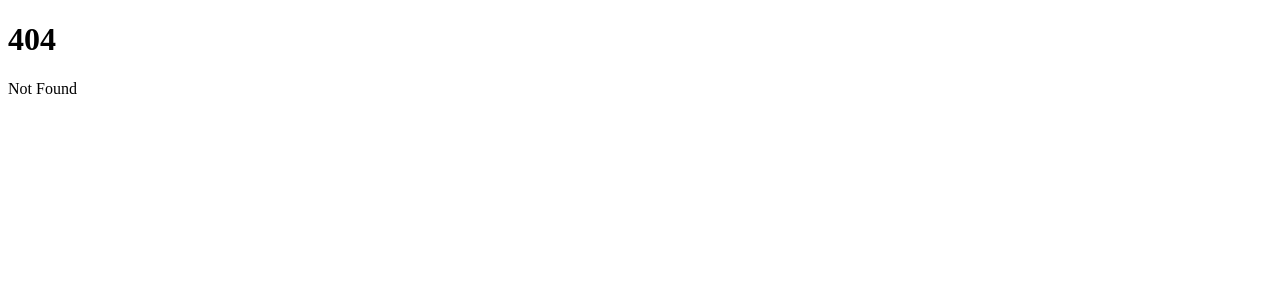
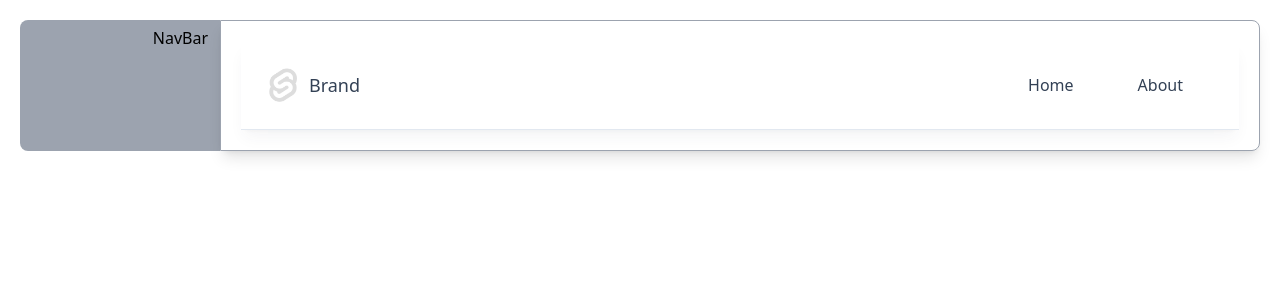
Before and after one commit to mustardamus/endre.chat, a SvelteKit app: page /playground/NavBar in a window 1280 px wide. Before the commit this address had no page. Shown: the top 300 px of the page. Built offline with nearby package versions, Linux system fonts and the light colour scheme.

Commit message:
added unocss, app and playground groups, layouts, NavBar component

```diff
--- a/package.json
+++ b/package.json
@@ -32,6 +32,7 @@
     "svelte-check": "^3.0.1",
     "tslib": "^2.4.1",
     "typescript": "^4.9.3",
+    "unocss": "^0.50.5",
     "vite": "^4.0.0",
     "vitest": "^0.25.3"
   }
--- /dev/null
+++ b/src/lib/components/NavBar.svelte
@@ -0,0 +1,167 @@
+<script>
+  import { page } from "$app/stores";
+
+  export let menuEntries = [
+    {
+      href: "/",
+      title: "Home",
+    },
+    {
+      href: "/about",
+      title: "About",
+    },
+  ];
+
+  let isMenuActive = false;
+
+  function onToggleMenu() {
+    isMenuActive = !isMenuActive;
+  }
+</script>
+
+<template lang="md"> could be preview </template>
+
+<header
+  class="
+    relative z-20 w-full border-b shadow-lg border-b-1 border-slate-200
+    bg-white/90 shadow-slate-700/5 after:absolute after:top-full after:left-0
+    after:z-10 after:block after:h-px after:w-full after:bg-slate-200
+    lg:border-slate-200 lg:backdrop-blur-sm lg:after:hidden
+  "
+>
+  <div
+    class="
+      relative mx-auto max-w-full px-6 lg:max-w-5xl xl:max-w-7xl
+      2xl:max-w-[96rem]
+    "
+  >
+    <nav
+      aria-label="main navigation"
+      class="
+        flex h-[5.5rem] items-stretch justify-between font-medium text-slate-700
+      "
+    >
+      <a
+        href="/"
+        aria-label="logo"
+        aria-current="page"
+        class="
+          flex items-center gap-2 py-3 text-lg whitespace-nowrap
+          focus:outline-none lg:flex-1
+        "
+      >
+        <img src="/favicon.png" class="w-9" alt="logo" />
+        Brand
+      </a>
+
+      <button
+        class={`
+          relative self-center order-10 visible block w-10 h-10 opacity-100
+          lg:hidden
+          ${
+            isMenuActive
+              ? `
+                visible opacity-100 [&_span:nth-child(1)]:w-6
+                [&_span:nth-child(1)]:translate-y-0
+                [&_span:nth-child(1)]:rotate-45
+                [&_span:nth-child(3)]:w-0 [&_span:nth-child(2)]:-rotate-45
+              `
+              : ""
+          }
+        `}
+        aria-expanded={isMenuActive ? "true" : "false"}
+        aria-label="Toggle menu"
+        on:click={onToggleMenu}
+      >
+        <div
+          class="
+            absolute w-6 transform -translate-x-1/2 -translate-y-1/2 top-1/2
+            left-1/2
+          "
+        >
+          <span
+            aria-hidden="true"
+            class="
+              absolute block h-0.5 w-9/12 -translate-y-2 transform rounded-full
+              bg-slate-900 transition-all duration-300
+            "
+          />
+          <span
+            aria-hidden="true"
+            class="
+              absolute block h-0.5 w-6 transform rounded-full bg-slate-900
+              transition duration-300
+            "
+          />
+          <span
+            aria-hidden="true"
+            class="
+              absolute block h-0.5 w-1/2 origin-top-left translate-y-2 transform
+              rounded-full bg-slate-900 transition-all duration-300
+            "
+          />
+        </div>
+      </button>
+
+      <ul
+        role="menubar"
+        aria-label="Select page"
+        class={`
+          absolute top-0 left-0 z-[-1] h-[28.5rem] w-full justify-center
+          overflow-hidden  overflow-y-auto overscroll-contain bg-white/90 px-8
+          pb-12 pt-24 font-medium transition-[opacity,visibility] duration-300
+          lg:visible lg:relative lg:top-0  lg:z-0 lg:flex lg:h-full lg:w-auto
+          lg:items-stretch lg:overflow-visible lg:bg-white/0 lg:px-0 lg:py-0
+          lg:pt-0 lg:opacity-100
+          ${
+            isMenuActive
+              ? "visible opacity-100 backdrop-blur-sm"
+              : "invisible opacity-0"
+          }
+        `}
+      >
+        {#each menuEntries as entry}
+          <li role="none" class="flex items-stretch">
+            <a
+              role="menuitem"
+              aria-haspopup="false"
+              tabindex="0"
+              class={`
+                flex items-center gap-2 py-4 transition-colors duration-300
+                hover:text-emerald-500 focus:bg-emerald-50 focus:outline-none
+                focus-visible:outline-none lg:px-8
+                ${entry.href === $page.url.pathname ? "text-emerald-500" : ""}
+              `}
+              href={entry.href}
+            >
+              <span>{entry.title}</span>
+            </a>
+          </li>
+        {/each}
+      </ul>
+
+      <!-- <div class="flex items-center px-6 ml-auto lg:ml-0 lg:p-0">
+
+        <a
+          href="#"
+          class="relative inline-flex items-center justify-center w-10 h-10 text-white rounded-full"
+        >
+          <img
+            src="https://i.pravatar.cc/40?img=35"
+            alt="user name"
+            title="user name"
+            width="40"
+            height="40"
+            class="max-w-full rounded-full"
+          />
+          <span
+            class="absolute bottom-0 right-0 inline-flex items-center justify-center gap-1 p-1 text-sm text-white bg-pink-500 border-2 border-white rounded-full"
+          >
+            <span class="sr-only"> 7 new emails </span>
+          </span>
+        </a>
+
+      </div> -->
+    </nav>
+  </div>
+</header>
--- /dev/null
+++ b/src/routes/(app)/+layout.svelte
@@ -0,0 +1,9 @@
+<script>
+  import NavBar from "$lib/components/NavBar.svelte";
+</script>
+
+<NavBar />
+
+<main class="container mx-auto">
+  <slot />
+</main>
--- /dev/null
+++ b/src/routes/(app)/+page.svelte
@@ -0,0 +1,4 @@
+<h1 class="text-8">Welcome to SvelteKit</h1>
+<p>
+  Visit <a href="https://kit.svelte.dev">kit.svelte.dev</a> to read the documentation
+</p>
--- /dev/null
+++ b/src/routes/(playground)/+layout.svelte
@@ -0,0 +1,28 @@
+<script>
+  import { dev } from "$app/environment";
+</script>
+
+{#if dev}
+  <div class="p-5 flex">
+    <div class="bg-gray-400 rounded-l-lg">
+      <a href="/playground/NavBar">NavBar</a>
+    </div>
+
+    <div class="w-full shadow-lg p-5 border border-gray-400 rounded-r-lg">
+      <slot />
+    </div>
+  </div>
+{/if}
+
+<style>
+  a {
+    display: inline-block;
+    padding: 6px 12px;
+    min-width: 200px;
+    text-align: right;
+  }
+
+  a:hover {
+    text-decoration: underline;
+  }
+</style>
--- /dev/null
+++ b/src/routes/(playground)/playground/NavBar/+page.svelte
@@ -0,0 +1,5 @@
+<script>
+  import NavBar from "$lib/components/NavBar.svelte";
+</script>
+
+<NavBar />
--- /dev/null
+++ b/src/routes/+layout.svelte
@@ -0,0 +1,6 @@
+<script>
+  import "uno.css";
+  import "@unocss/reset/tailwind.css";
+</script>
+
+<slot />
--- a/src/routes/+page.svelte
+++ /dev/null
@@ -1,2 +0,0 @@
-<h1>Welcome to SvelteKit</h1>
-<p>Visit <a href="https://kit.svelte.dev">kit.svelte.dev</a> to read the documentation</p>
--- a/vite.config.ts
+++ b/vite.config.ts
@@ -1,8 +1,17 @@
 import { sveltekit } from "@sveltejs/kit/vite";
 import { defineConfig } from "vitest/config";
+import UnoCSS from "unocss/vite";
+import presetUno from "@unocss/preset-uno";
+import { extractorSvelte } from "@unocss/core";
 
 export default defineConfig({
-  plugins: [sveltekit()],
+  plugins: [
+    UnoCSS({
+      presets: [presetUno()],
+      extractors: [extractorSvelte],
+    }),
+    sveltekit(),
+  ],
   test: {
     include: ["src/**/*.{test,spec}.{js,ts}"],
   },
```
Also changed, not shown: 1 other file (tests, documents, lock files or other folders).
